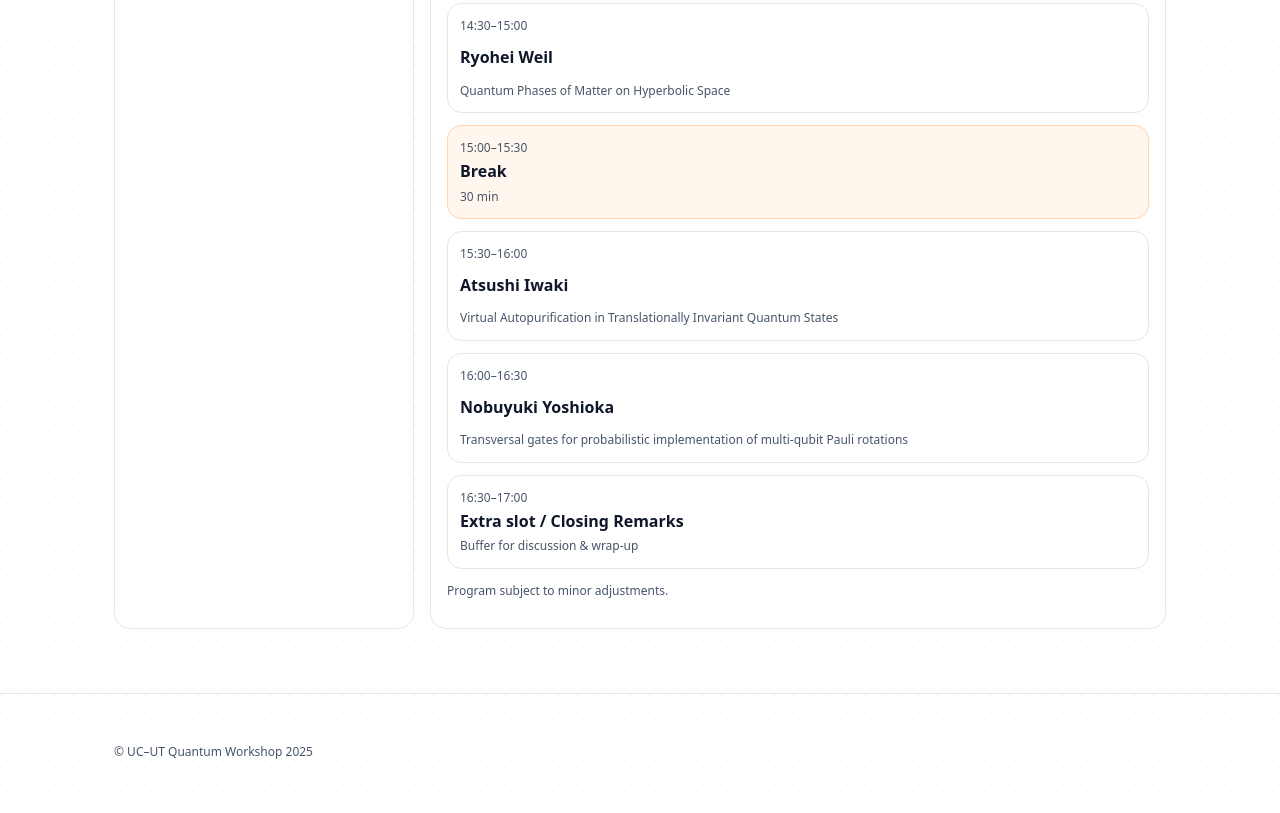
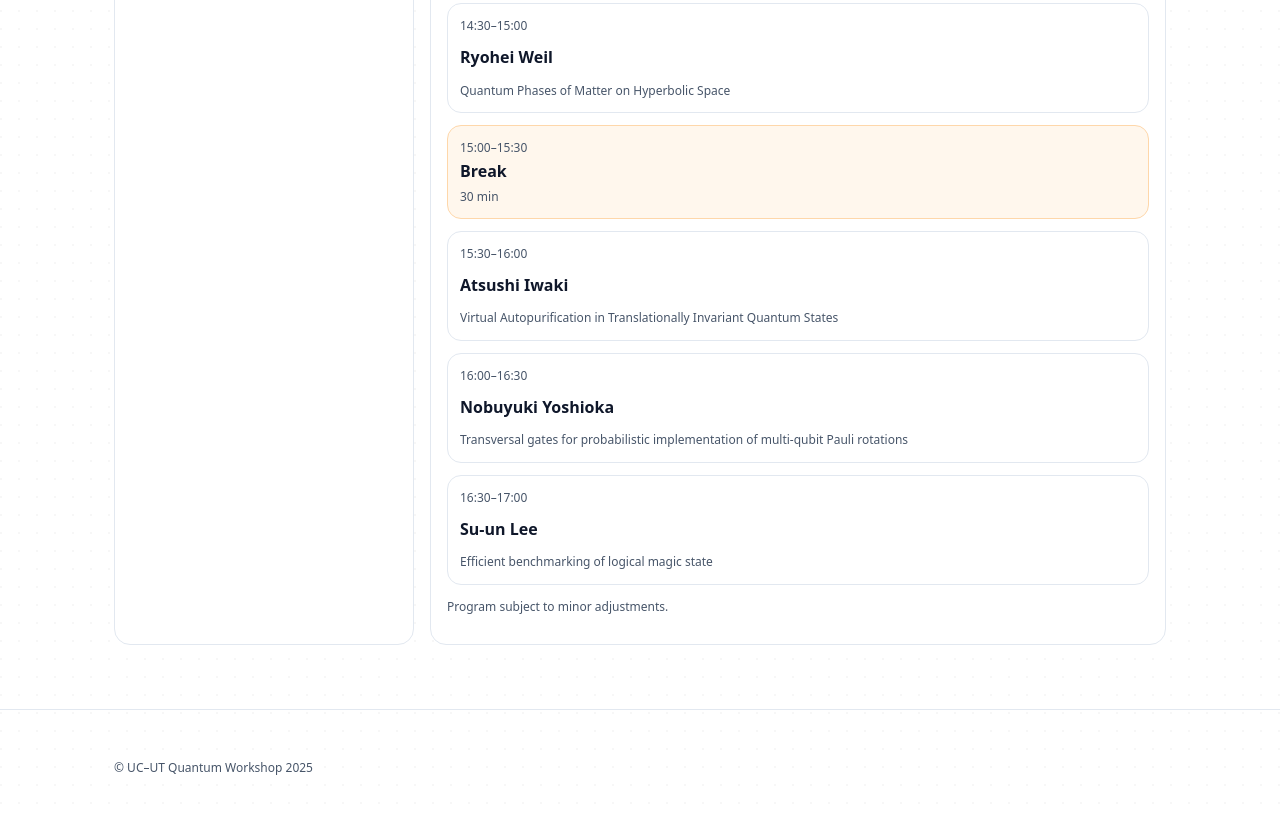
Before and after one commit to quantum-programming/ucutquantum2025, a plain HTML site: page program.html in a window 1280 px wide. Shown: the part 1520-2333 px from the top of the page. Drawn offline with Linux system fonts and the light colour scheme.

Commit message:
Replace closing remarks slot with details for a speaker

```diff
--- a/program.html
+++ b/program.html
@@ -158,11 +158,16 @@
             </div>
           </details>
 
-          <li class="slot">
-            <div class="time">16:30–17:00</div>
-            <div class="title">Extra slot / Closing Remarks</div>
-            <div class="small">Buffer for discussion &amp; wrap-up</div>
-          </li>
+          <details class="slot">
+            <summary>
+              <div class="time">16:30–17:00</div>
+              <div class="title">Su-un Lee</div>
+              <div class="small">Efficient benchmarking of logical magic state</div>
+            </summary>
+            <div class="abstract">
+              Abstract
+            </div>
+          </details>
         </ol>
         <p class="small">Program subject to minor adjustments.</p>
       </section>
```
